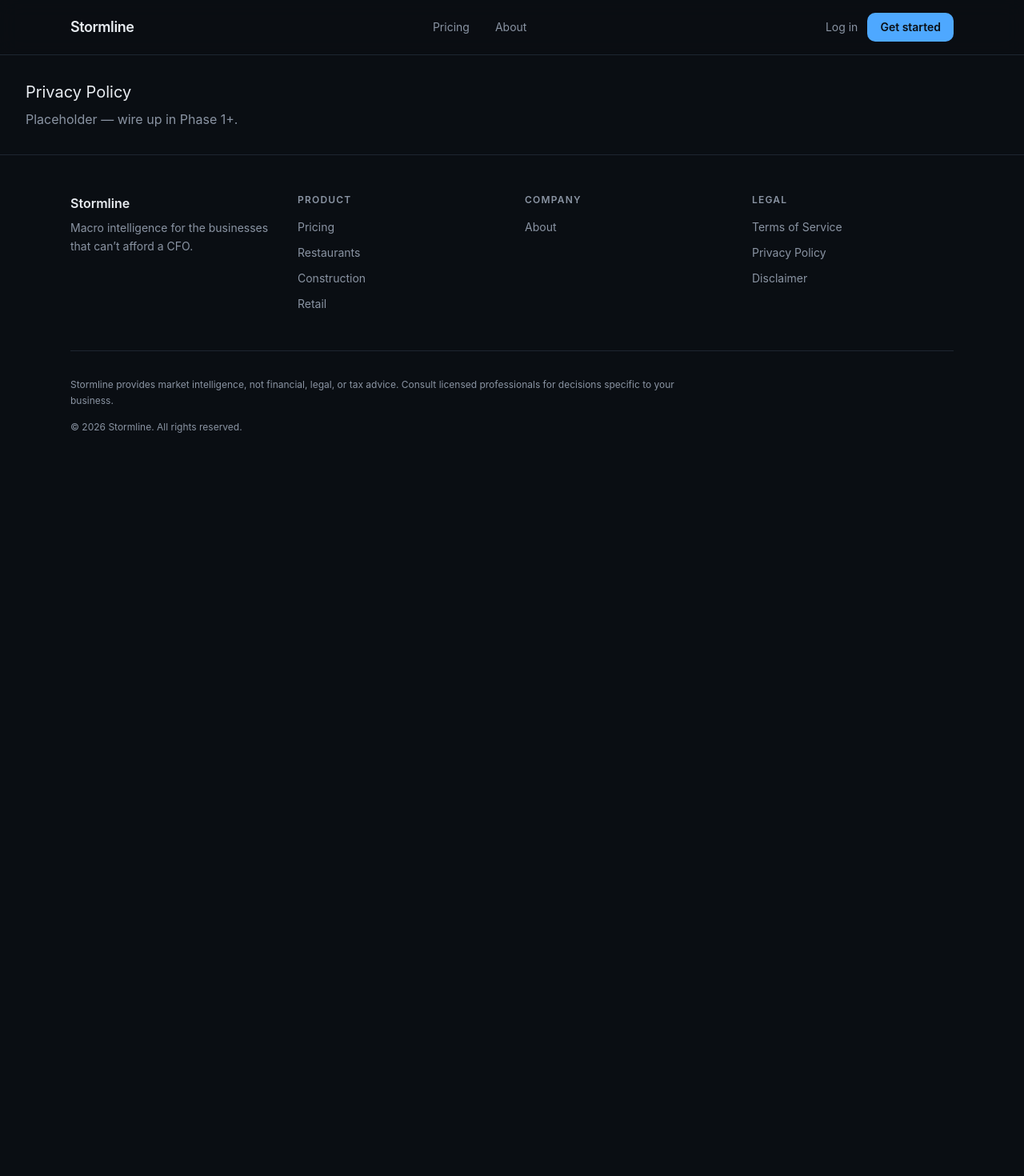
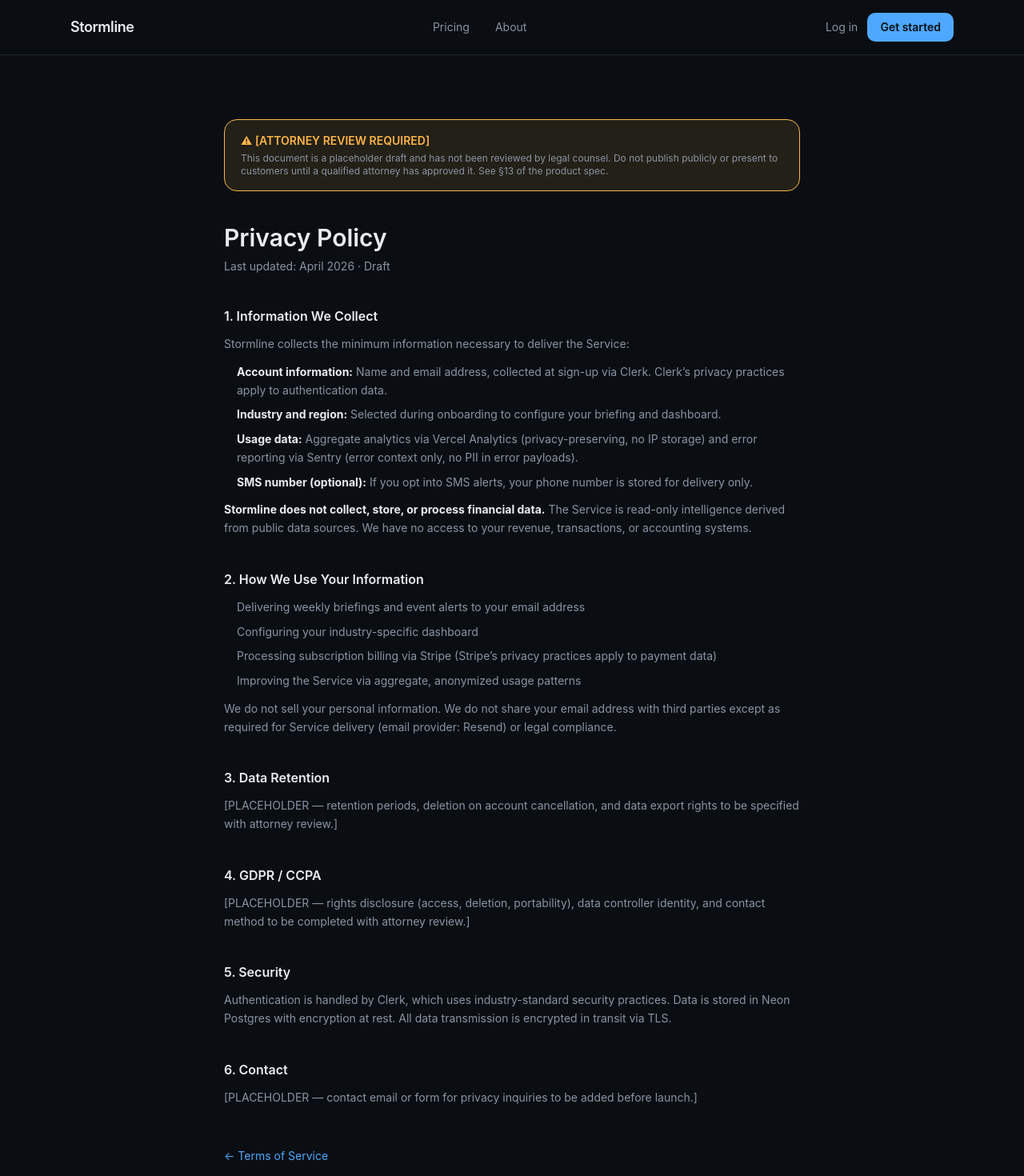
Before and after one commit to Dexterity-PA/Stormline, a Next.js app: page /legal/privacy in a window 1280 px wide. Shown: the top 1470 px of the page at 80% size. Before the commit the page ends 800 px from the top, so only its background shows below. Built offline with nearby package versions, Linux system fonts and the light colour scheme.

Commit message:
feat(marketing): Privacy Policy placeholder with attorney-review banner

```diff
--- a/app/(marketing)/legal/privacy/page.tsx
+++ b/app/(marketing)/legal/privacy/page.tsx
@@ -1,8 +1,141 @@
-export default function Page() {
+import type { Metadata } from 'next'
+import Link from 'next/link'
+
+export const metadata: Metadata = {
+  title: 'Privacy Policy — Stormline',
+}
+
+export default function PrivacyPage() {
   return (
-    <main className="p-8">
-      <h1 className="text-xl font-display">Privacy Policy</h1>
-      <p className="text-fg-muted mt-2">Placeholder — wire up in Phase 1+.</p>
+    <main style={{ background: 'var(--sl-bg)' }}>
+      <div className="mx-auto max-w-3xl px-6 py-20">
+        {/* Attorney review banner */}
+        <div
+          className="mb-10 rounded-lg border px-5 py-4"
+          style={{
+            borderColor: 'var(--sl-warn)',
+            background: 'color-mix(in srgb, var(--sl-warn) 10%, transparent)',
+          }}
+        >
+          <p className="text-sm font-semibold text-warn">
+            ⚠ [ATTORNEY REVIEW REQUIRED]
+          </p>
+          <p className="mt-1 text-xs text-fg-muted">
+            This document is a placeholder draft and has not been reviewed by legal counsel.
+            Do not publish publicly or present to customers until a qualified attorney has
+            approved it. See §13 of the product spec.
+          </p>
+        </div>
+
+        <h1 className="font-display text-3xl font-semibold text-fg">
+          Privacy Policy
+        </h1>
+        <p className="mt-2 text-sm text-fg-muted">Last updated: April 2026 · Draft</p>
+
+        <div className="mt-10 space-y-10 text-sm leading-relaxed text-fg-muted">
+          <section>
+            <h2 className="mb-3 text-base font-semibold text-fg">
+              1. Information We Collect
+            </h2>
+            <p>
+              Stormline collects the minimum information necessary to deliver the Service:
+            </p>
+            <ul className="mt-3 space-y-2 pl-4">
+              <li>
+                <strong className="text-fg">Account information:</strong> Name and email address,
+                collected at sign-up via Clerk. Clerk&rsquo;s privacy practices apply to
+                authentication data.
+              </li>
+              <li>
+                <strong className="text-fg">Industry and region:</strong> Selected during onboarding
+                to configure your briefing and dashboard.
+              </li>
+              <li>
+                <strong className="text-fg">Usage data:</strong> Aggregate analytics via Vercel
+                Analytics (privacy-preserving, no IP storage) and error reporting via Sentry
+                (error context only, no PII in error payloads).
+              </li>
+              <li>
+                <strong className="text-fg">SMS number (optional):</strong> If you opt into SMS
+                alerts, your phone number is stored for delivery only.
+              </li>
+            </ul>
+            <p className="mt-3">
+              <strong className="text-fg">
+                Stormline does not collect, store, or process financial data.
+              </strong>{' '}
+              The Service is read-only intelligence derived from public data sources. We have no
+              access to your revenue, transactions, or accounting systems.
+            </p>
+          </section>
+
+          <section>
+            <h2 className="mb-3 text-base font-semibold text-fg">
+              2. How We Use Your Information
+            </h2>
+            <ul className="space-y-2 pl-4">
+              <li>Delivering weekly briefings and event alerts to your email address</li>
+              <li>Configuring your industry-specific dashboard</li>
+              <li>
+                Processing subscription billing via Stripe (Stripe&rsquo;s privacy practices
+                apply to payment data)
+              </li>
+              <li>Improving the Service via aggregate, anonymized usage patterns</li>
+            </ul>
+            <p className="mt-3">
+              We do not sell your personal information. We do not share your email address with
+              third parties except as required for Service delivery (email provider: Resend) or
+              legal compliance.
+            </p>
+          </section>
+
+          <section>
+            <h2 className="mb-3 text-base font-semibold text-fg">
+              3. Data Retention
+            </h2>
+            <p>
+              [PLACEHOLDER — retention periods, deletion on account cancellation, and data export
+              rights to be specified with attorney review.]
+            </p>
+          </section>
+
+          <section>
+            <h2 className="mb-3 text-base font-semibold text-fg">
+              4. GDPR / CCPA
+            </h2>
+            <p>
+              [PLACEHOLDER — rights disclosure (access, deletion, portability), data controller
+              identity, and contact method to be completed with attorney review.]
+            </p>
+          </section>
+
+          <section>
+            <h2 className="mb-3 text-base font-semibold text-fg">
+              5. Security
+            </h2>
+            <p>
+              Authentication is handled by Clerk, which uses industry-standard security practices.
+              Data is stored in Neon Postgres with encryption at rest. All data transmission is
+              encrypted in transit via TLS.
+            </p>
+          </section>
+
+          <section>
+            <h2 className="mb-3 text-base font-semibold text-fg">
+              6. Contact
+            </h2>
+            <p>
+              [PLACEHOLDER — contact email or form for privacy inquiries to be added before launch.]
+            </p>
+          </section>
+        </div>
+
+        <div className="mt-12">
+          <Link href="/legal/terms" className="text-sm text-accent hover:underline">
+            ← Terms of Service
+          </Link>
+        </div>
+      </div>
     </main>
-  );
+  )
 }
```
